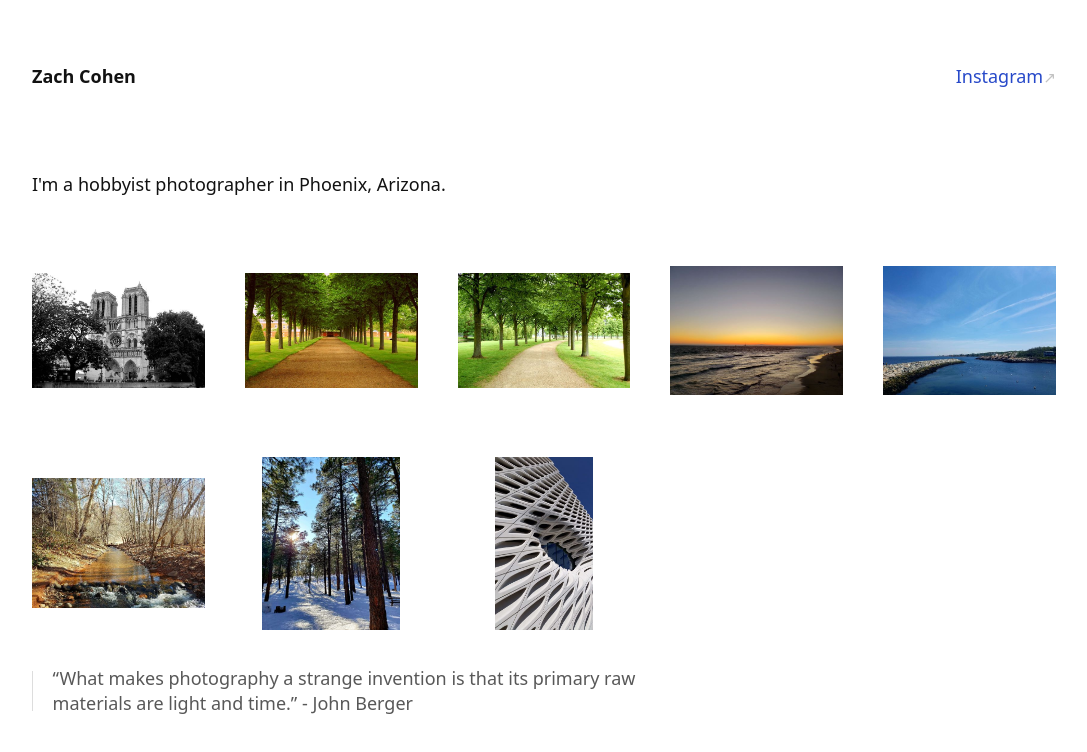
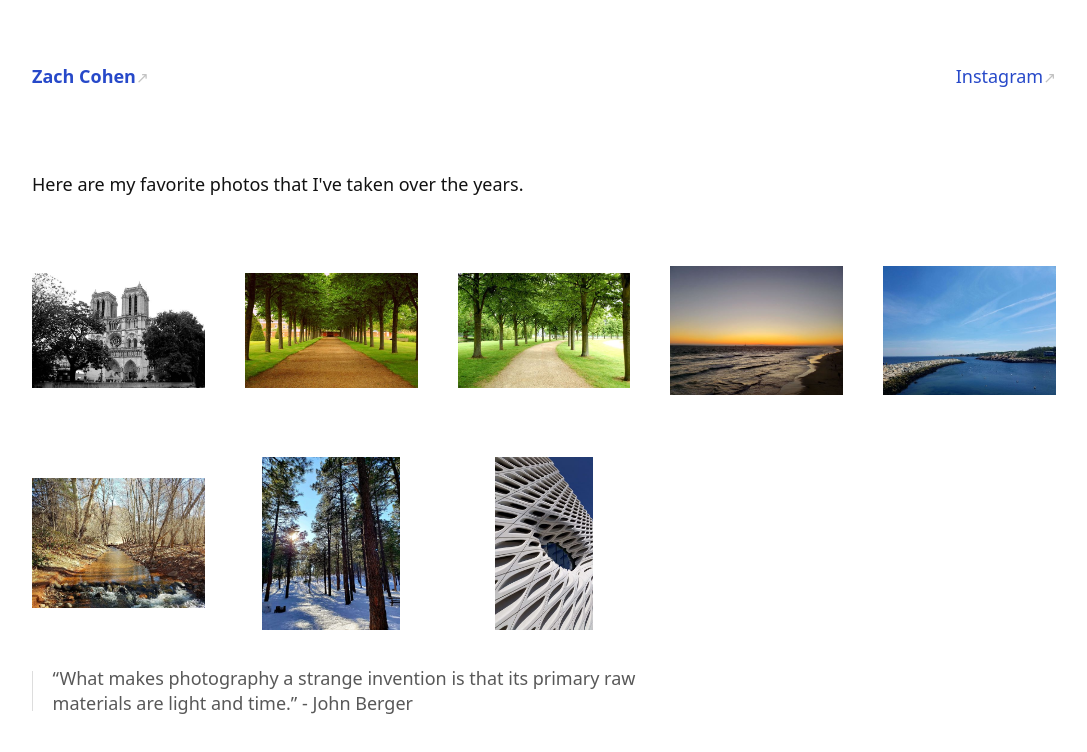
Before and after one commit to zachco/photo, a plain HTML site: page index.html in a window 1280 px wide. Shown: the whole page, without its empty margins (96-1183 px from the left). Drawn offline with Linux system fonts and the light colour scheme.

Commit message:
Update index.html

```diff
--- a/index.html
+++ b/index.html
@@ -26,13 +26,13 @@
 
 <body>
   <header>
-    <h1>Zach Cohen</h1>
+    <h1><a href="https://www.zach-cohen.com" rel="noopener" aria-label="Takes you to homepage">Zach Cohen</a></h1>
     <a href="https://www.instagram.com/zchco/"  target="_blank" rel="noopener" aria-label="Takes you to Instagram">Instagram</a>
   </header>
   <main>
       <section id="photos">
 
-        <p>I'm a hobbyist photographer in Phoenix, Arizona.</p>
+        <p>Here are my favorite photos that I've taken over the years.</p>
 
         <div class="grid">
           <a href="#img-01"><img loading="lazy" alt="Notre Dame" src="assets/images/Notredame-thumb.jpg"></a>
```
